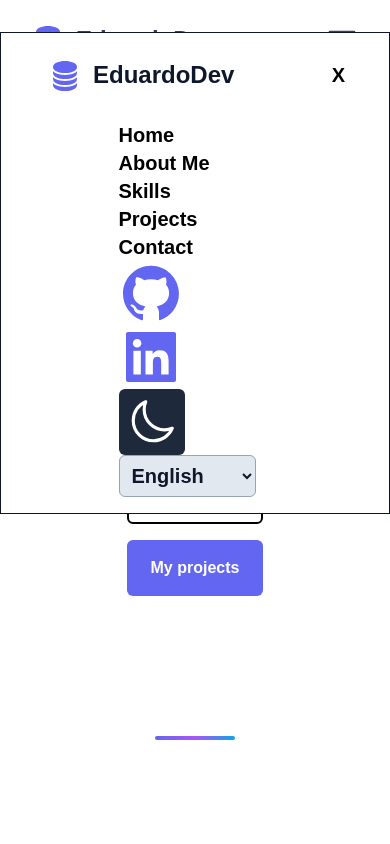
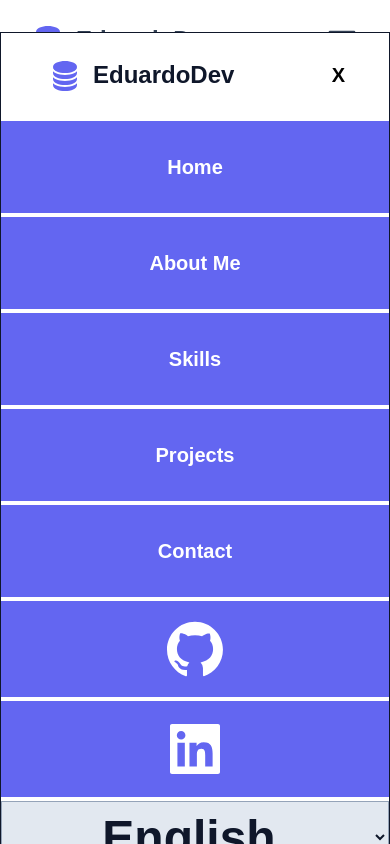
Before and after one commit to eburzlaff/portfolio1, a React (Vite) app: page / in a window 390 px wide. Both pictures are taken after a click on the button 342 px from the left and 40 px from the top of the page. Shown: the top 844 px of the page. Built offline with nearby package versions, Linux system fonts and the light colour scheme.

Commit message:
Styled Hamburger menu modal for mobile screens

```diff
--- a/src/components/Modal.jsx
+++ b/src/components/Modal.jsx
@@ -50,8 +50,8 @@ function Modal({ visible = false, setIsVisible, theme, handleThemeSwitch }) {
 	);
 
     return (
-        <div id="modal" visible={visible} className='py-8 text-xl fixed top-0 left-0 right-0 z-20'>
-            <div className='max-w-lg mx-auto py-4 flex flex-col items-center bg-white border border-slate-900 '>
+        <div id="modal" visible={visible} className='inset-0 py-8 text-xl fixed top-0 left-0 right-0 z-20 overflow-y-auto' onClick={() => setIsVisible(false)}>
+            <div className='max-w-lg mx-auto py-4 flex flex-col items-center bg-white border border-slate-900 ' >
                 <div className='flex justify-between px-8 w-full'>
                     <a href='#home' className='flex flex-row items-center mr-auto pl-4'>
                         {theme === 'dark' ?
@@ -64,36 +64,38 @@ function Modal({ visible = false, setIsVisible, theme, handleThemeSwitch }) {
                     <button className='p-3 font-bold hover:text-indigo-500' onClick={() => setIsVisible(false)}>X</button>
                 </div>
 
-                <ul className='font-semibold flex flex-col mt-5' onClick={() => setIsVisible(false)}>
-                    <li className='mr-4 hover:text-indigo-500 dark:hover:text-sky-400'><a href="#home">{t('nav.home')}</a></li>
-                    <li className='mr-4 hover:text-indigo-500 dark:hover:text-sky-400'><a href="#about">{t('nav.about')}</a></li>
-                    <li className='mr-4 hover:text-indigo-500 dark:hover:text-sky-400'><a href="#skills">{t('nav.skills')}</a></li>
-                    <li className='mr-4 hover:text-indigo-500 dark:hover:text-sky-400'><a href="#projects">{t('nav.projects')}</a></li>
-                    <li className='mr-12 hover:text-indigo-500 dark:hover:text-sky-400'><a href="#contact">{t('nav.contact')}</a></li>
-                    <li className='mr-4 text-indigo-500 dark:text-slate-900 hover:text-slate-500 dark:hover:text-sky-400'><a href="https://github.com/eburzlaff" target='_blank'><AiFillGithub size="4rem"/></a></li>
-                    <li className='mr-4 text-indigo-500 dark:text-slate-900 hover:text-slate-500  dark:hover:text-sky-400'><a href="https://www.linkedin.com/in/eblrb" target='_blank'><AiFillLinkedin size="4rem"/></a></li>
-                    <li className='mr-4 hover:text-indigo-500 dark:hover:text-sky-400'>
-                        <button
-                            type="button"
-                            onClick={handleThemeSwitch}
-                            className="bg-slate-800 dark:bg-orange-300 hover:bg-slate-500 dark:hover:bg-sky-400 text-lg p-2 rounded-md"
-                        >
-                                {theme === 'dark' ? sun : moon}
-                        </button>
+                <ul className='w-full font-semibold flex flex-col items-center text-center text-white mt-5' onClick={() => setIsVisible(false)}>
+                    <li className='w-full mb-1'><a href="#home" className='w-full block px-4 py-8 bg-indigo-500 dark:bg-slate-700 hover:bg-indigo-800 hover:text-slate-500 dark:hover:text-slate-400 dark:hover:bg-slate-800'>{t('nav.home')}</a></li>
+                    <li className='w-full mb-1'><a href="#about" className='w-full block px-4 py-8 bg-indigo-500 dark:bg-slate-700 hover:bg-indigo-800 hover:text-slate-500 dark:hover:text-slate-400 dark:hover:bg-slate-800'>{t('nav.about')}</a></li>
+                    <li className='w-full mb-1'><a href="#skills" className='w-full block px-4 py-8 bg-indigo-500 dark:bg-slate-700 hover:bg-indigo-800 hover:text-slate-500 dark:hover:text-slate-400 dark:hover:bg-slate-800'>{t('nav.skills')}</a></li>
+                    <li className='w-full mb-1'><a href="#projects" className='w-full block px-4 py-8 bg-indigo-500 dark:bg-slate-700 hover:bg-indigo-800 hover:text-slate-500 dark:hover:text-slate-400 dark:hover:bg-slate-800'>{t('nav.projects')}</a></li>
+                    <li className='w-full mb-1'><a href="#contact" className='w-full block px-4 py-8 bg-indigo-500 dark:bg-slate-700 hover:bg-indigo-800 hover:text-slate-500 dark:hover:text-slate-400 dark:hover:bg-slate-800'>{t('nav.contact')}</a></li>
+                    <li className='w-full mb-1 bg-indigo-500 dark:bg-slate-700'><a href="https://github.com/eburzlaff" target='_blank' className='flex justify-center items-center w-full px-4 py-4 text-white dark:text-white hover:text-slate-500 dark:hover:text-sky-400'><AiFillGithub size="4rem"/></a></li>
+                    <li className='w-full mb-1 bg-indigo-500 dark:bg-slate-700'><a href="https://www.linkedin.com/in/eblrb" target='_blank' className='flex justify-center items-center w-full px-4 py-4 text-white dark:text-white hover:text-slate-500 dark:hover:text-sky-400'><AiFillLinkedin size="4rem"/></a></li>
 
-                        {/* Language dropdown */}
-                    <li>
+                    {/* Language dropdown */}
+                    <li className='w-full mb-1'>
                         <select
                             value={i18n.language}
                             onChange={handleLanguageChange}
-                            className="bg-slate-200 dark:bg-slate-700 text-slate-900 dark:text-white p-2 rounded-md border border-slate-400 dark:border-slate-500 hover:border-indigo-500 dark:hover:border-sky-400"
+                            className="w-full text-5xl text-center bg-slate-200 dark:bg-slate-700 text-slate-900 dark:text-white py-2 border border-slate-400 dark:border-slate-500 hover:border-indigo-500 dark:hover:border-sky-400"
                             onClick={e => e.stopPropagation()}
                         >
                             <option value="en">English</option>
                             <option value="pt">Português</option>
                         </select>
 					</li>
+
+                    <li className='w-full mb-1 bg-slate-800 dark:bg-orange-300 hover:text-indigo-500 dark:hover:text-sky-400'>
+                        <button
+                            type="button"
+                            onClick={handleThemeSwitch}
+                            className="w-full flex justify-center py-4 bg-slate-800 dark:bg-orange-300 hover:bg-slate-500 dark:hover:bg-sky-400 text-lg p-2 rounded-md"
+                        >
+                                {theme === 'dark' ? sun : moon}
+                        </button>
                     </li>
+
                 </ul>
             </div>
 
```
